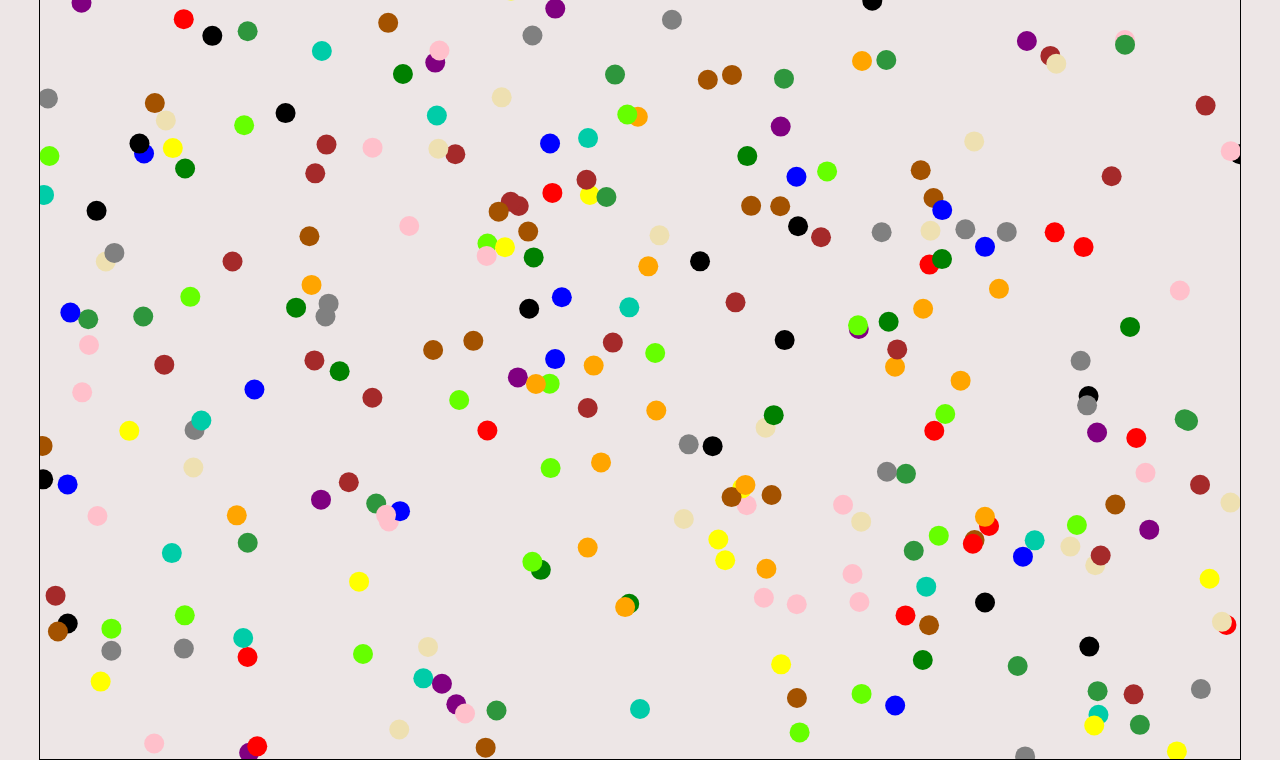
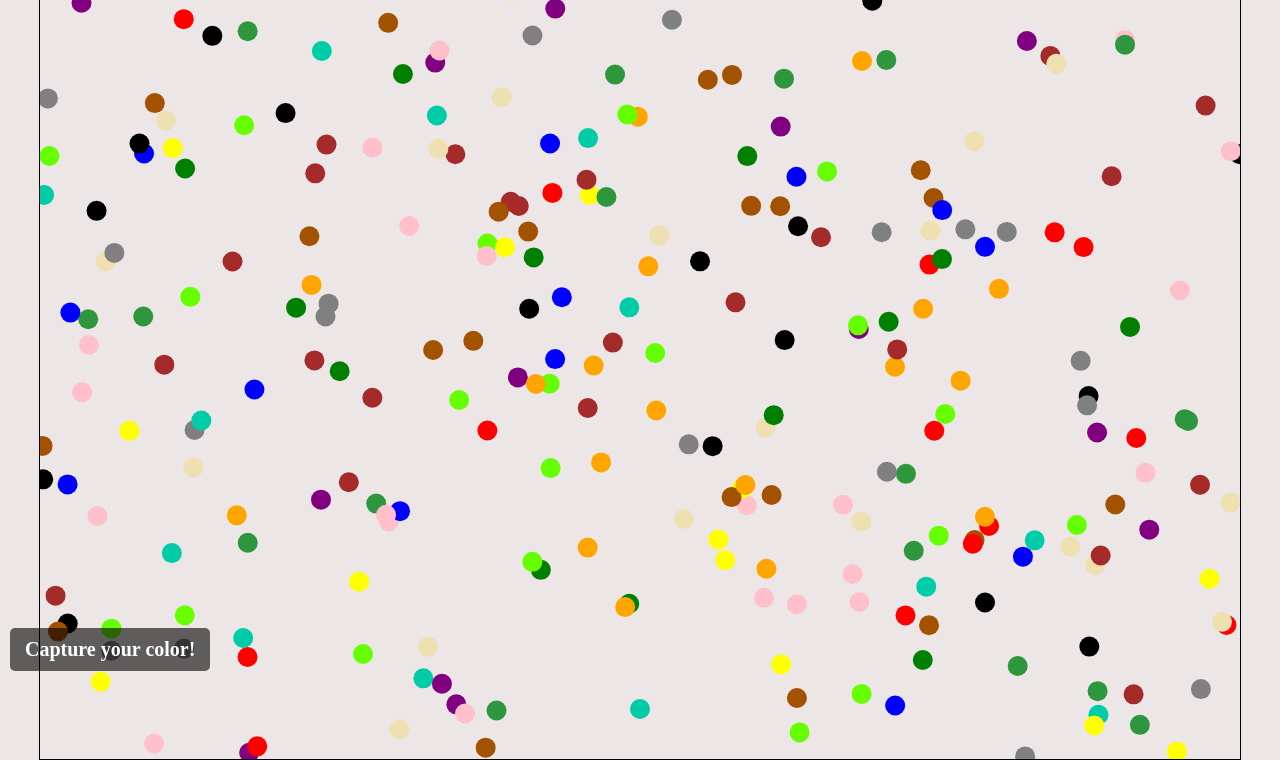
Before and after one commit to elifdoylan/2Dpointgame, a plain HTML site: page index.html in a window 1280 px wide. Shown: the part 99-859 px from the top of the page. Drawn offline with Linux system fonts and the light colour scheme.

Commit message:
update: info bar

```diff
--- a/index.html
+++ b/index.html
@@ -8,6 +8,7 @@
     <canvas id="gameCanvas" width="1200" height="900"></canvas>
     <div id="scoreBoard">Score: <span id="score">0</span></div>
     <div id="timer">Time: <span id="time">3</span></div>
+    <p id="info">Capture your color!</p>
     <script src="script.js"></script>
 </body>
 </html>
--- a/script.js
+++ b/script.js
@@ -104,7 +104,7 @@ function draw() {
                 timerElement.textContent = timer; // Timeri guncelle
             } else if (userPoint.color !== point.color) {
                 gameState = 'over';
-                alert("Oyun bitti!");
+                alert("Game Over!");
                 document.location.reload();
             }
         }
--- a/styles.css
+++ b/styles.css
@@ -29,3 +29,16 @@ body {
 #timer {
   right: 10px;
 }
+
+#info {
+  position: fixed;
+  left: 10px;
+  bottom: 10px;
+  background-color: rgba(0, 0, 0, 0.6);
+  color: #ffffff;
+  padding: 10px 15px;
+  border-radius: 5px;
+  font-size: 20px;
+  font-weight: bold;
+  z-index: 1;
+}
```
